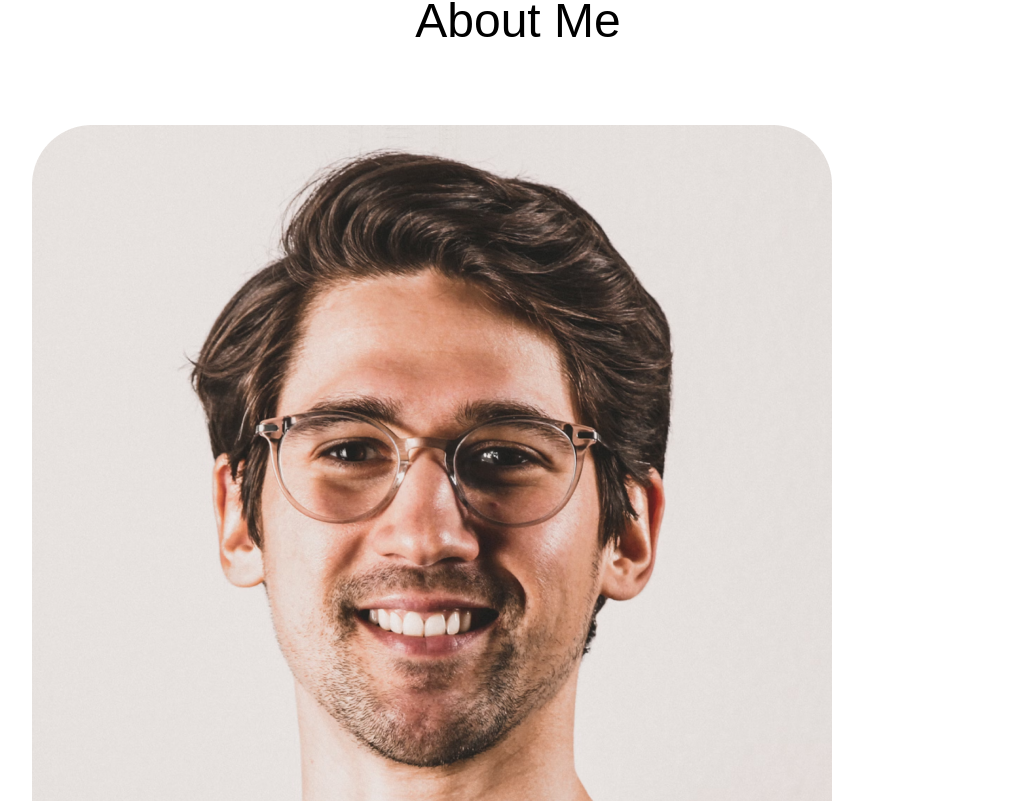
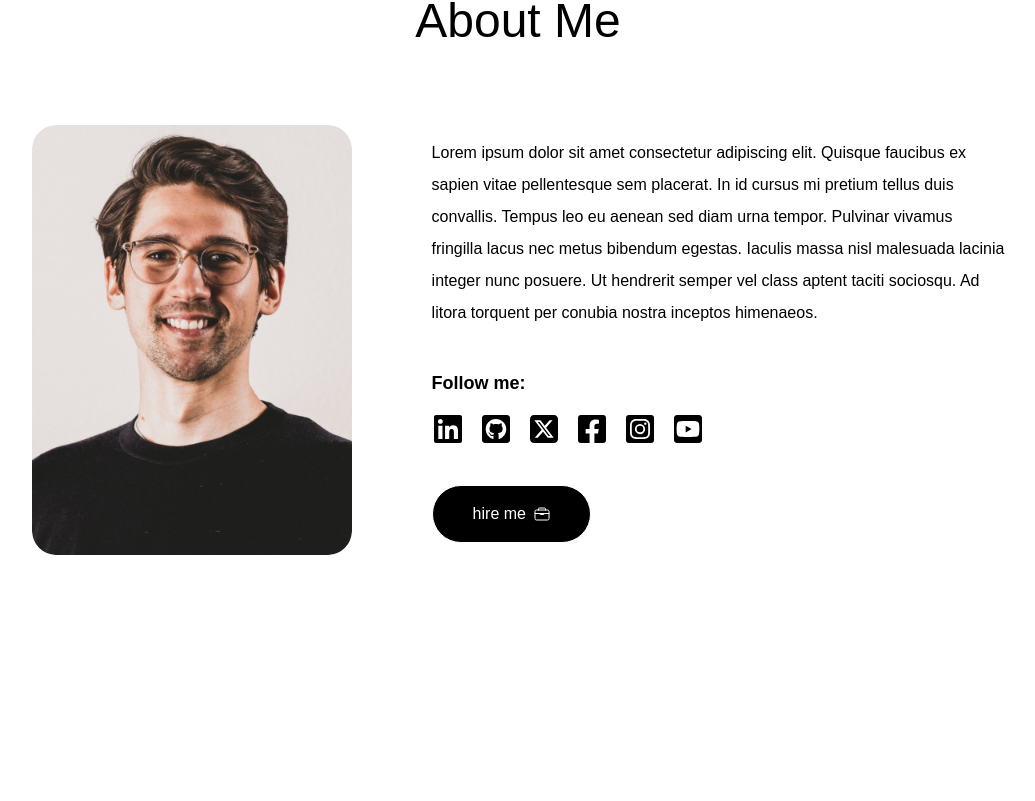
Before and after one commit to tanzim-ikram/portfolio-website, a Next.js app: page / in a window 1280 px wide. Shown: the part 879-1680 px from the top of the page, without its empty margins (122-1157 px from the left). After the commit the page ends 1554 px from the top, so only its background shows below. Built offline with nearby package versions, Linux system fonts and the light colour scheme; a web font is replaced by a local one.

Commit message:
modified:   app/components/About.jsx modified:   tailwind.config.mjs

```diff
--- a/app/components/About.jsx
+++ b/app/components/About.jsx
@@ -1,5 +1,9 @@
 import { assets } from '@/assets/assets'
-import Image from 'next/image'
+import Image from 'next/image';
+import React from 'react';
+import { FaLinkedin, FaGithubSquare, FaFacebookSquare, FaInstagramSquare, FaYoutubeSquare } from "react-icons/fa";
+import { FaSquareXTwitter } from "react-icons/fa6";
+import { IoBriefcaseOutline } from "react-icons/io5";
 
 function About() {
     return (
@@ -8,10 +12,31 @@ function About() {
             <h2 className="text-center text-5xl font-Ovo">About Me</h2>
 
             <div className='flex w-full flex-col lg:flex-row items-center gap-20 my-20'>
-                <div>
+                <div className='w-64 sm:w-80 rounded-3xl max-w-none'>
                     <Image src={assets.user_image} alt='' className='w-full rounded-3xl' />
                 </div>
-                <div className='flex-1'></div>
+
+                <div className='flex-1'>
+                    <p className='mb-10 max-w-2xl font-Ovo'>
+                        Lorem ipsum dolor sit amet consectetur adipiscing elit. Quisque faucibus ex sapien vitae pellentesque sem placerat. In id cursus mi pretium tellus duis convallis. Tempus leo eu aenean sed diam urna tempor. Pulvinar vivamus fringilla lacus nec metus bibendum egestas. Iaculis massa nisl malesuada lacinia integer nunc posuere. Ut hendrerit semper vel class aptent taciti sociosqu. Ad litora torquent per conubia nostra inceptos himenaeos.
+                    </p>
+
+                    <h4 className="text-left mb-4 text-lg font-Ovo font-bold">Follow me: </h4>
+
+                    <div className='flex flex-row lg:flex-row items-center gap-4 mb-10'>
+                        <a href=""><FaLinkedin size={32} className='hover:-translate-y-1 duration-300 hover:text-neutral-700' /></a>
+                        <a href=""><FaGithubSquare size={32} className='hover:-translate-y-1 duration-300 hover:text-neutral-700' /></a>
+                        <a href=""><FaSquareXTwitter size={32} className='hover:-translate-y-1 duration-300 hover:text-neutral-700' /></a>
+                        <a href=""><FaFacebookSquare size={32} className='hover:-translate-y-1 duration-300 hover:text-neutral-700' /></a>
+                        <a href=""><FaInstagramSquare size={32} className='hover:-translate-y-1 duration-300 hover:text-neutral-700' /></a>
+                        <a href=""><FaYoutubeSquare size={32} className='hover:-translate-y-1 duration-300 hover:text-neutral-700' /></a>
+                    </div>
+
+                    <div className="flex sm:flex-row items-left mt-6">
+                        <a href="#hire" className="px-10 py-3 border rounded-full border-white bg-black text-white flex items-center gap-2 hover:bg-neutral-700"> hire me <IoBriefcaseOutline />
+                        </a>
+                    </div>
+                </div>
             </div>
         </div>
     );
--- a/tailwind.config.mjs
+++ b/tailwind.config.mjs
@@ -16,6 +16,10 @@ export default {
             fontFamily: {
                 Outfit: ["Outfit", "sans-serif"],
                 Ovo: ["Ovo", "serif"]
+            },
+            boxShadow: {
+                'black': '4px 4px 0 #000',
+                'white': '4px 4px 0 #fff'
             }
         },
     },
```
